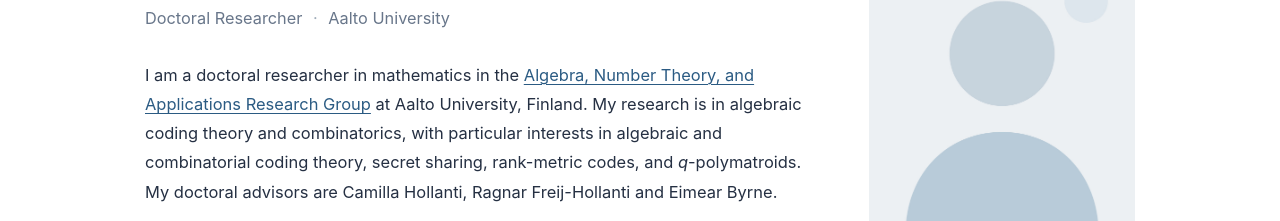
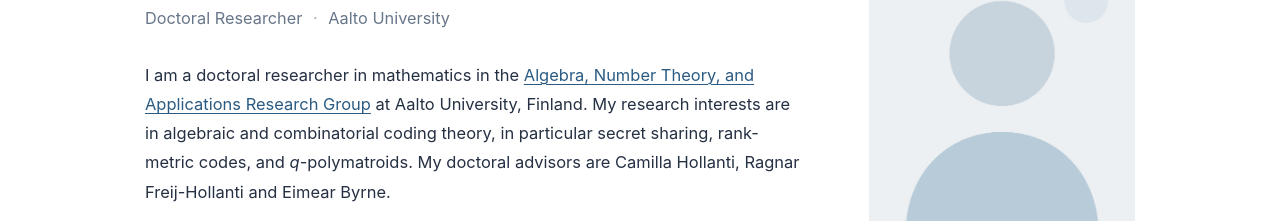
Before and after one commit to johan-dinesen/johan-dinesen.github.io, a plain HTML site: page index.html in a window 1280 px wide. Shown: the part 215-436 px from the top of the page. Drawn offline with Linux system fonts and the light colour scheme.

Commit message:
Update index.html

```diff
--- a/index.html
+++ b/index.html
@@ -21,7 +21,7 @@
         <h1 id="hero-title">Johan Vester Dinesen</h1>
         <p class="role">Doctoral Researcher <span class="dot-sep">·</span> Aalto University</p>
         <p class="lead">
-I am a doctoral researcher in mathematics in the <a href="https://math.aalto.fi/en/research/discrete/anta/"target="_blank"rel="noopener noreferrer">Algebra, Number Theory, and Applications Research Group</a> at Aalto University, Finland. My research is in algebraic coding theory and combinatorics, with particular interests in algebraic and combinatorial coding theory, secret sharing, rank-metric codes, and <em>q</em>-polymatroids. My doctoral advisors are Camilla Hollanti, Ragnar Freij-Hollanti and Eimear Byrne.</p>
+I am a doctoral researcher in mathematics in the <a href="https://math.aalto.fi/en/research/discrete/anta/"target="_blank"rel="noopener noreferrer">Algebra, Number Theory, and Applications Research Group</a> at Aalto University, Finland. My research interests are in algebraic and combinatorial coding theory, in particular secret sharing, rank-metric codes, and <em>q</em>-polymatroids. My doctoral advisors are Camilla Hollanti, Ragnar Freij-Hollanti and Eimear Byrne.</p>
         <p>Before joining Aalto University in September 2023, I completed my BSc and MSc in Mathematics at Aalborg University, Denmark.</p>
         <div class="contact-line"><span class="contact-label">Email</span><span class="obfuscated-email">johan.dinesen [at] aalto [dot] fi</span></div>
       </div>
```
